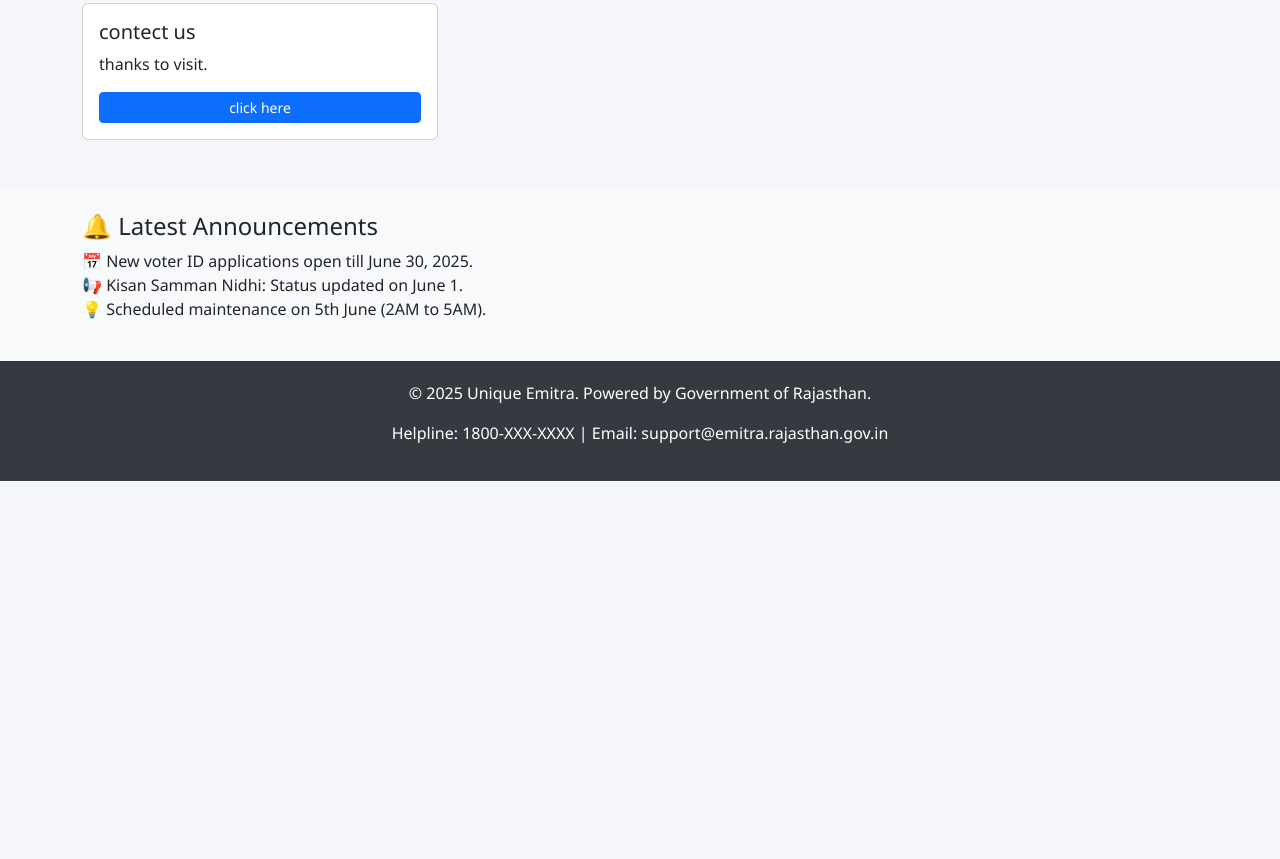
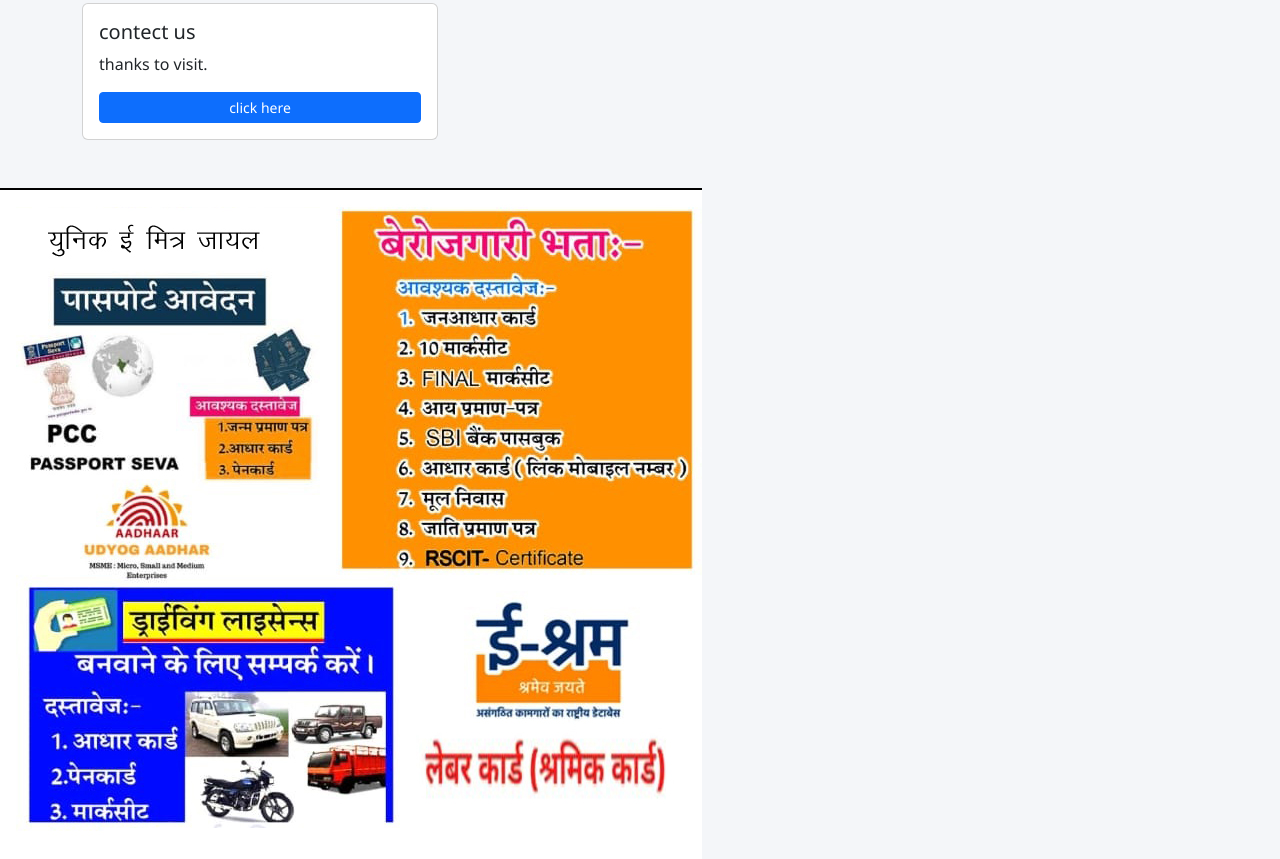
Before and after one commit to kumartak221/uniqueemitra, a plain HTML site: page home.html in a window 1280 px wide. Shown: the part 621-1480 px from the top of the page. Before the commit the page ends 1102 px from the top, so only its background shows below. Drawn offline with nearby package versions, Linux system fonts and the light colour scheme.

Commit message:
Update home.html

```diff
--- a/home.html
+++ b/home.html
@@ -102,6 +102,8 @@
   </div>
 </section>
 
+  <img src="uniqueemitra.jpg">
+
 <!-- Announcements -->
 <section class="bg-light py-4">
   <div class="container">
```
